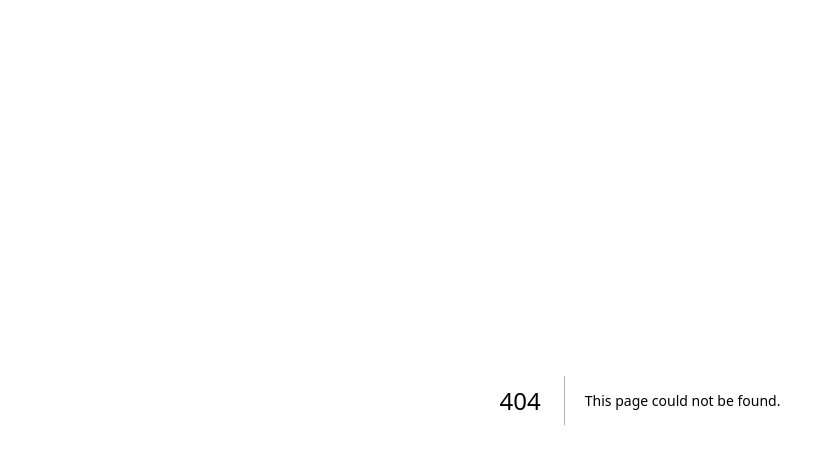
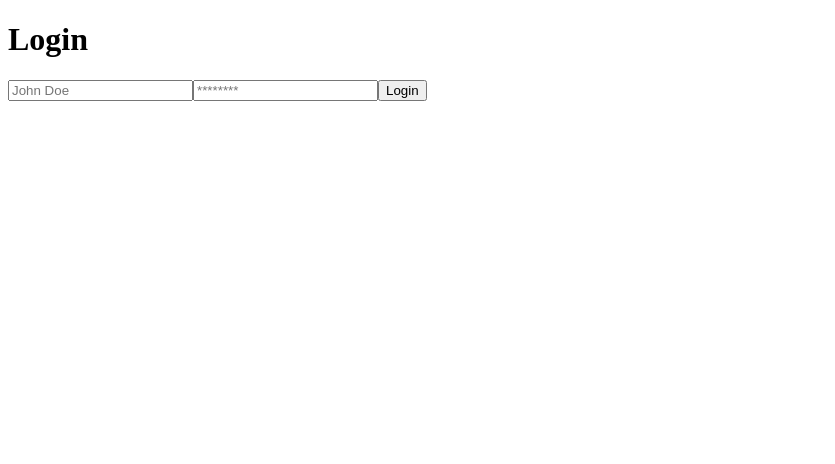
Before and after one commit to Feni0108/Language-Learning-Platform, a Next.js app: page /auth/signin in a window 1280 px wide. Before the commit this address had no page. Shown: the top 464 px of the page, without its empty margins (0-835 px from the left). Built offline with nearby package versions, Linux system fonts and the light colour scheme; no server answers.

Commit message:
finished redirect to main page

```diff
--- /dev/null
+++ b/pages/auth/signin.tsx
@@ -0,0 +1,65 @@
+import React from "react";
+import { NextPage } from "next";
+import {signIn, useSession} from "next-auth/react";
+import { FormEventHandler, useState } from "react";
+import {  useRouter} from "next/router";
+
+// eslint-disable-next-line @typescript-eslint/no-empty-interface
+interface Props {}
+
+const SignIn: NextPage = (props): JSX.Element => {
+    const [userInfo, setUserInfo] = useState({ username: "", password: "" });
+    const [message, setMessage] = useState('');
+    const { data: session, status } = useSession();
+    const router = useRouter();
+
+    const handleSubmit: FormEventHandler<HTMLFormElement> = async (e) => {
+        // validate your userinfo
+        e.preventDefault();
+
+        const res = await signIn("credentials", {
+            username: userInfo.username,
+            password: userInfo.password,
+            redirect: false
+
+        }) .then((res) => {
+            if (res.ok) {
+                router.push("http://localhost:3000");
+            } else {
+                setMessage("Invalid password or username");
+            }
+        });
+
+        console.log(res);
+
+    };
+
+    return (
+        <div className="sign-in-form">
+            <form onSubmit={handleSubmit}>
+                <h1>Login</h1>
+
+                <p>{message}</p>
+                <input
+                    value={userInfo.username}
+                    onChange={({ target }) =>
+                        setUserInfo({ ...userInfo, username: target.value })
+                    }
+                    type="text"
+                    placeholder="John Doe"
+                />
+                <input
+                    value={userInfo.password}
+                    onChange={({ target }) =>
+                        setUserInfo({ ...userInfo, password: target.value })
+                    }
+                    type="password"
+                    placeholder="********"
+                />
+                <input type="submit" value="Login" />
+            </form>
+        </div>
+    );
+};
+
+export default SignIn;
```
